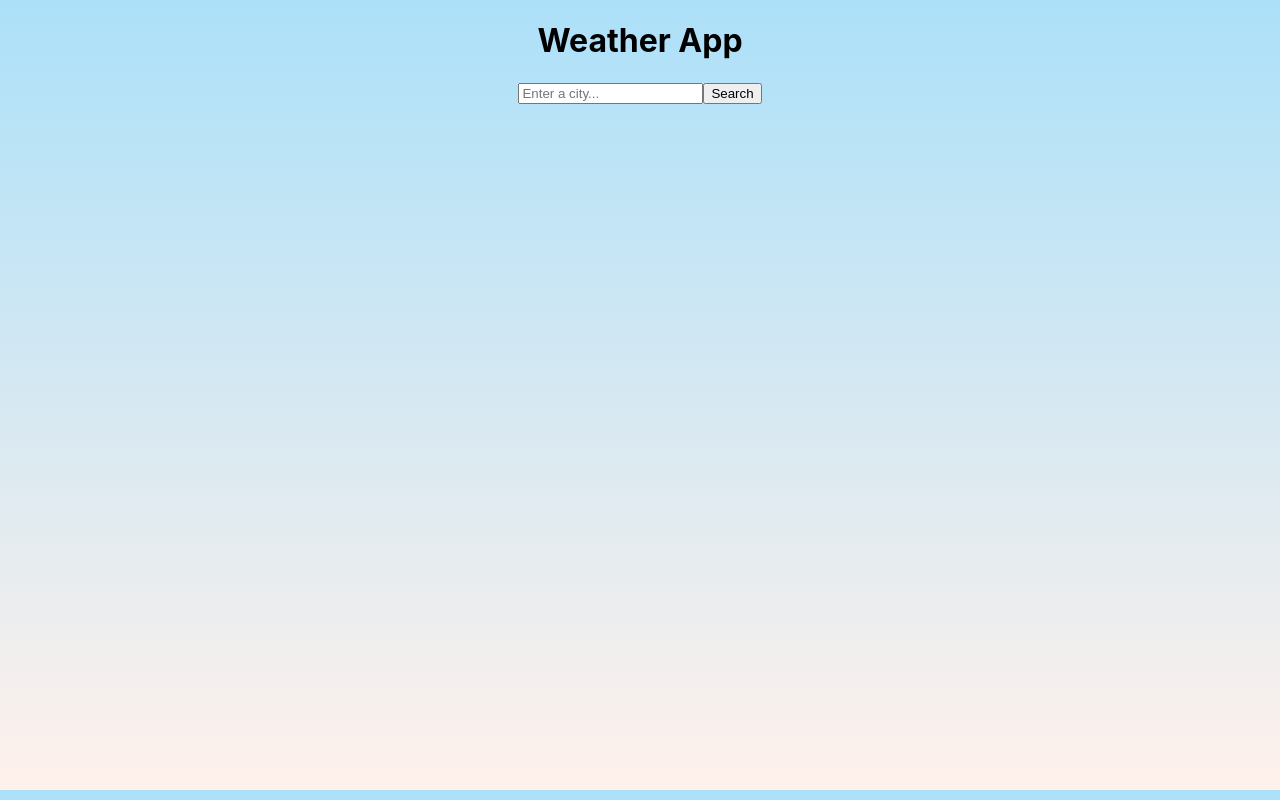
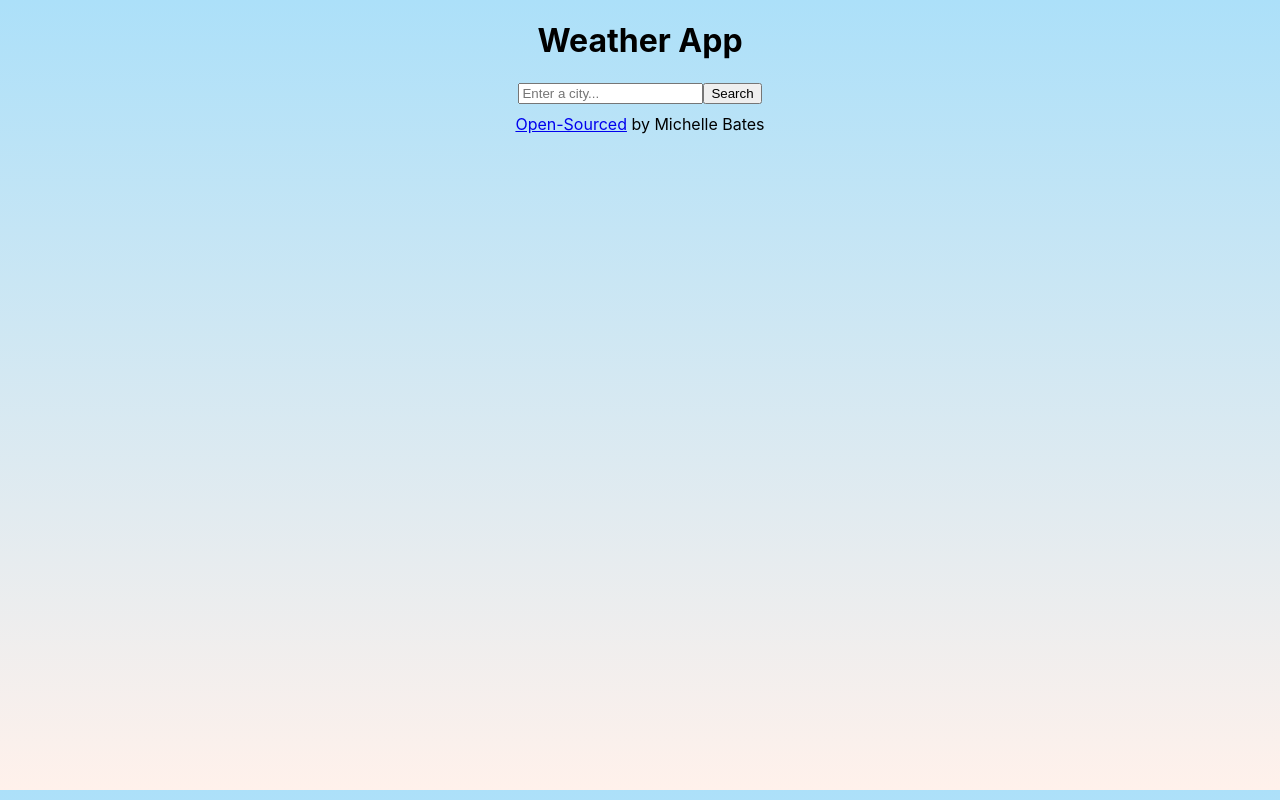
Before and after one commit to batesmichelle23/react-weather-app, a React (Create React App) app: page / in a window 1280 px wide. Built offline with nearby package versions, Linux system fonts and the light colour scheme.

Commit message:
updated open sourced info

```diff
--- a/public/index.html
+++ b/public/index.html
@@ -41,7 +41,7 @@
     -->
   <div class="container">
     <div id="open">
-      <a href=""
+      <a href="https://github.com/batesmichelle23/react-weather-app" target=_blank>Open-Sourced</a> by Michelle Bates
     </div>
   </div>
   </body>
--- a/src/App.css
+++ b/src/App.css
@@ -87,6 +87,10 @@ Form {
   border-radius: 10px;
 }
 
+#open{
+  text-align: center;
+  padding-top: 10px;
+}
 
 index {
   width: 500px;
```
